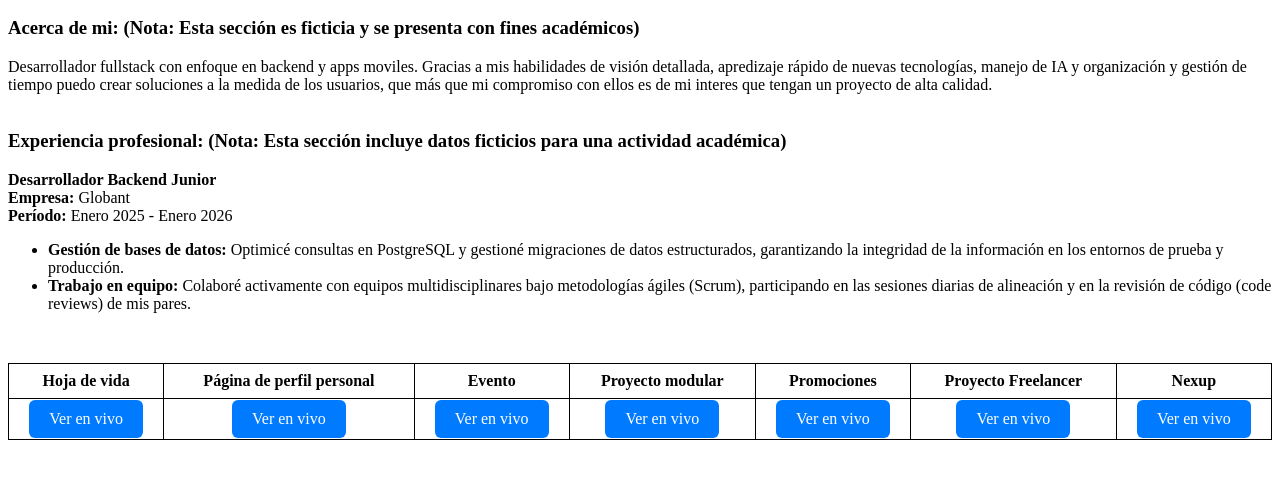
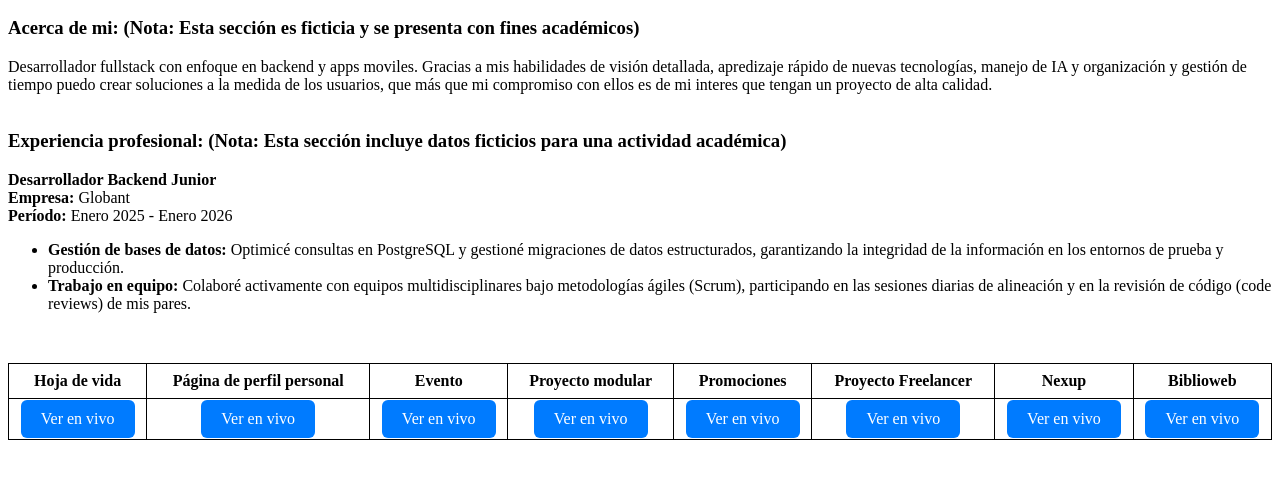
Before and after one commit to jacardonap97/portafolio_2, a plain HTML site: page index.html in a window 1280 px wide. Shown: the part 137-616 px from the top of the page. Drawn offline with Linux system fonts and the light colour scheme.

Commit message:
feat: agregar página de Biblioweb, trabajo grupal

```diff
--- a/index.html
+++ b/index.html
@@ -50,6 +50,7 @@
                 <th>Promociones</th>
                 <th>Proyecto Freelancer</th>
                 <th>Nexup</th>
+                <th>Biblioweb</th>
             </tr>
           </thead>
           <tbody>
@@ -75,6 +76,9 @@
                 <td>
                     <a href="https://maria-angel-gp.github.io/nexup/" class="boton">Ver en vivo</a>
                 </td>
+                <td>
+                    <a href="https://c8kepler.github.io/libreria_bootstrap/index.html" class="boton">Ver en vivo</a>
+                </td>
             </tr>
           </tbody>
         </table>
```
